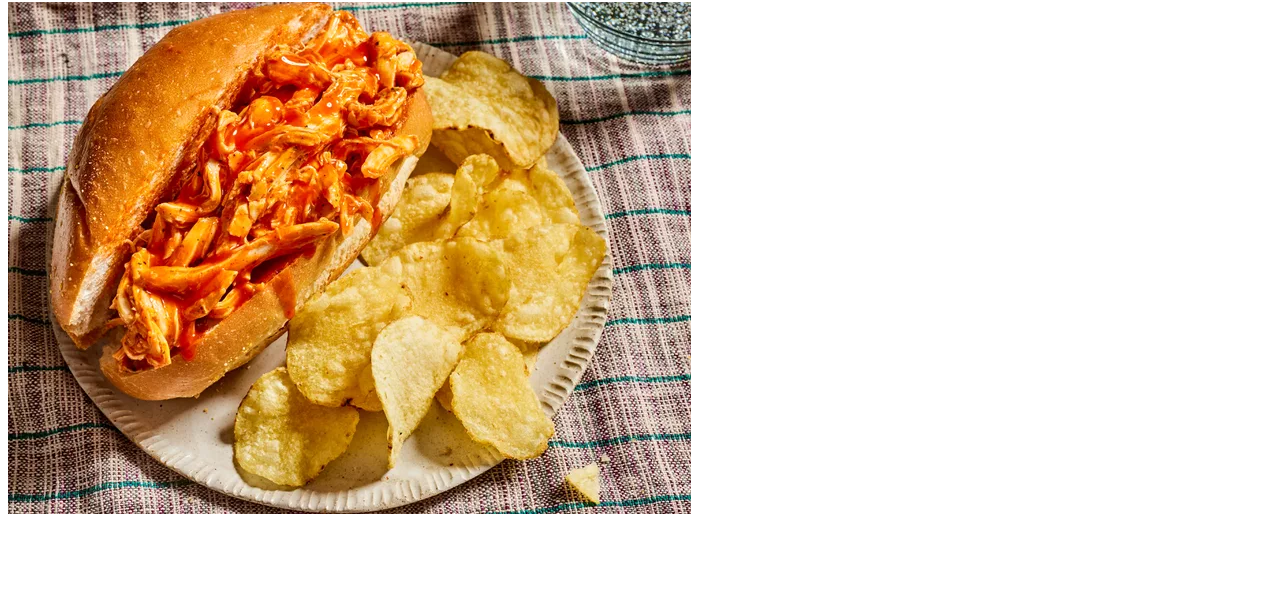
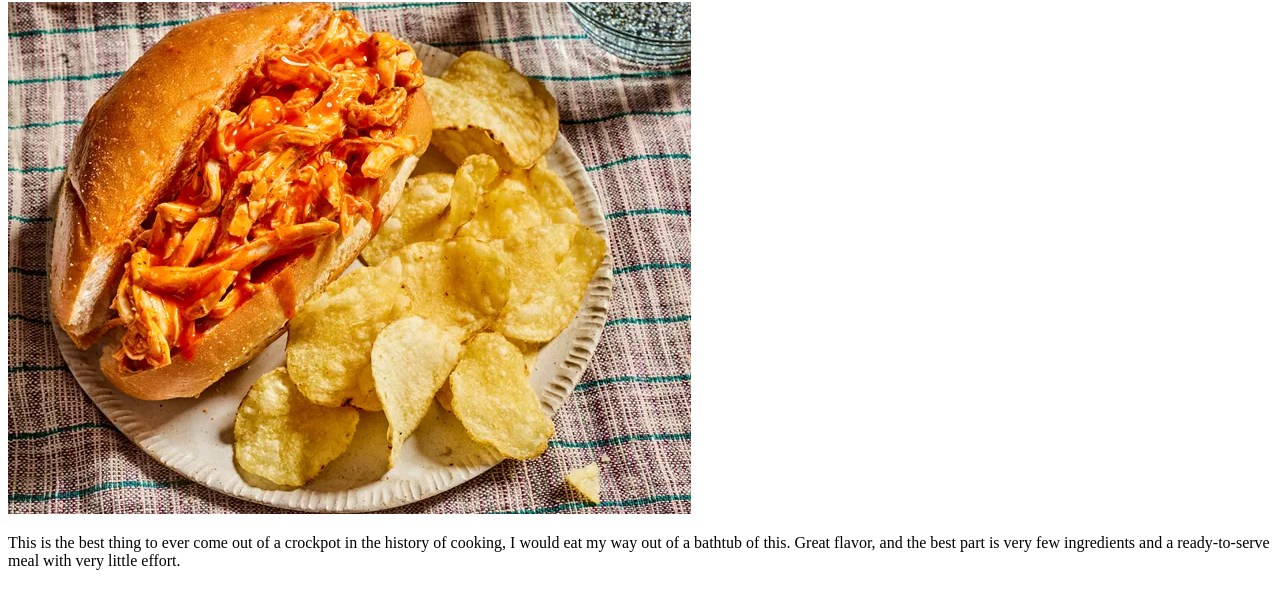
Before and after one commit to Dbooze10/odin-recipes, a plain HTML site: page recipes/chicken-sandwich.html in a window 1280 px wide. Shown: the part 78-686 px from the top of the page. Drawn offline with Linux system fonts and the light colour scheme.

Commit message:
Added description to chicken-sandwhich recipe

```diff
--- a/recipes/chicken-sandwich.html
+++ b/recipes/chicken-sandwich.html
@@ -8,5 +8,9 @@
 <body>
     <h1>Buffalo Chicken Sandwich</h1>
     <img src="../img/chicken-sandwich.webp" alt="Buffalo Chicken Sandwhich">
+
+    <p>This is the best thing to ever come out of a crockpot in the history of cooking, I would eat my way out of a bathtub of this. Great flavor, and the best part is very few ingredients and a ready-to-serve meal with very little effort.</p>
+
+
 </body>
 </html>
```
